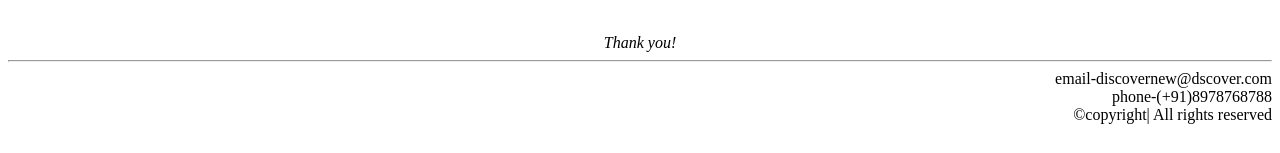
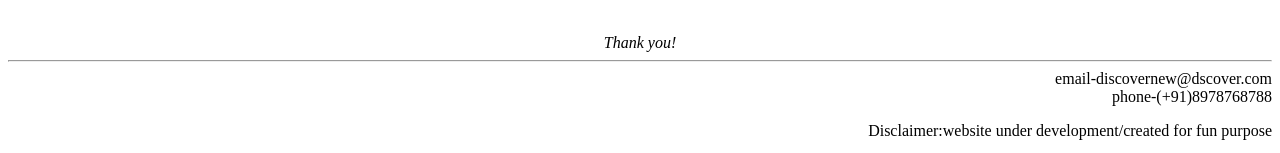
Before and after one commit to eXbonus/discovernew, a plain HTML site: page Index.html in a window 1280 px wide. Shown: the part 2106-2259 px from the top of the page. Before the commit the page ends 2238 px from the top, so only its background shows below. Drawn offline with Linux system fonts and the light colour scheme.

Commit message:
Update Index.html

```diff
--- a/Index.html
+++ b/Index.html
@@ -77,8 +77,7 @@ Objective of Business communication-
 	<footer align="right">
 		email-discovernew@dscover.com<br>
 		phone-(+91)8978768788<br>
-	©copyright| All rights reserved
+	<p><span color="Red">Disclaimer</span>:website under development/created for fun purpose</p>
 </footer>
-</left>
   </body>
 	     </html>
```
